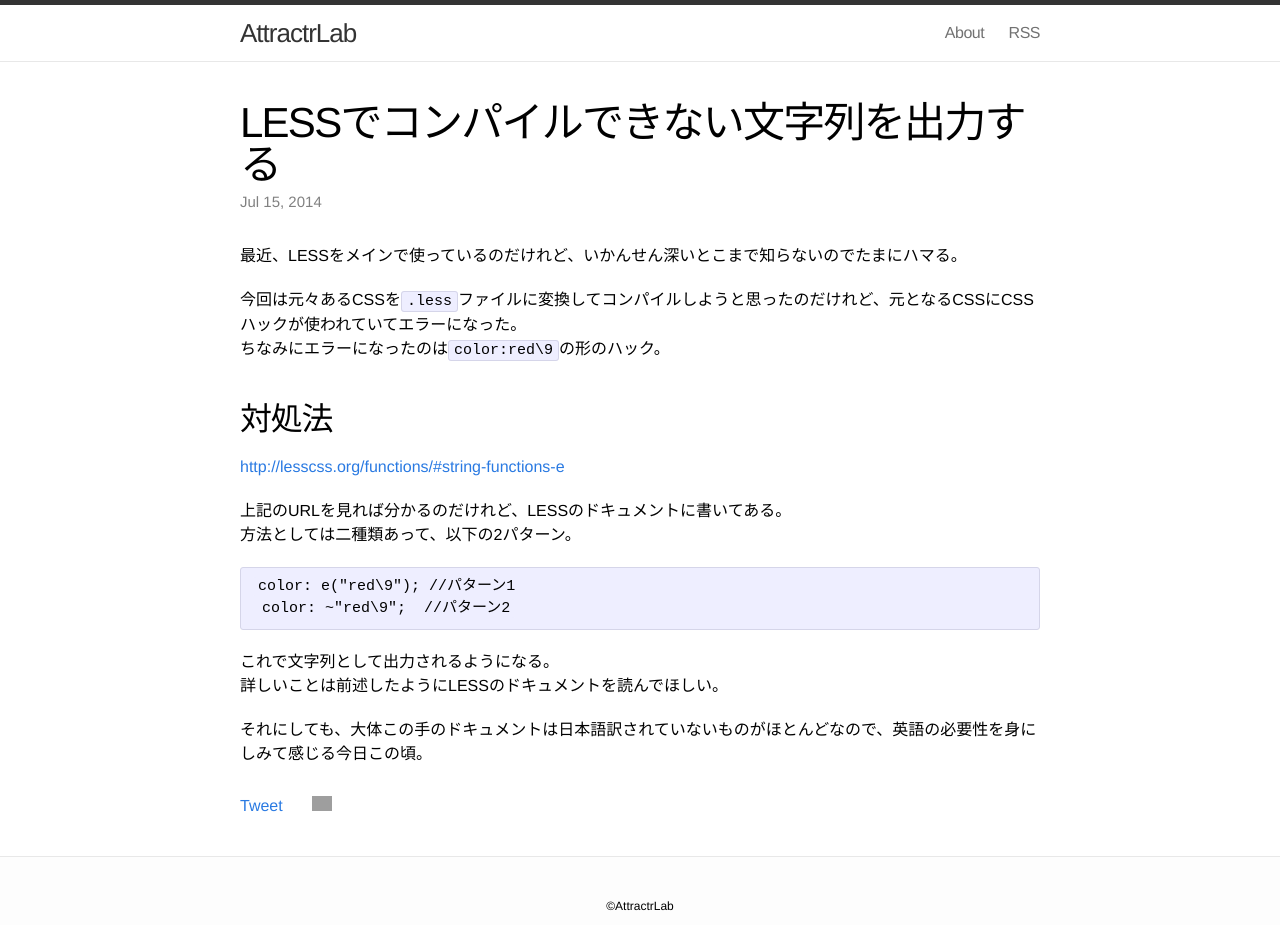
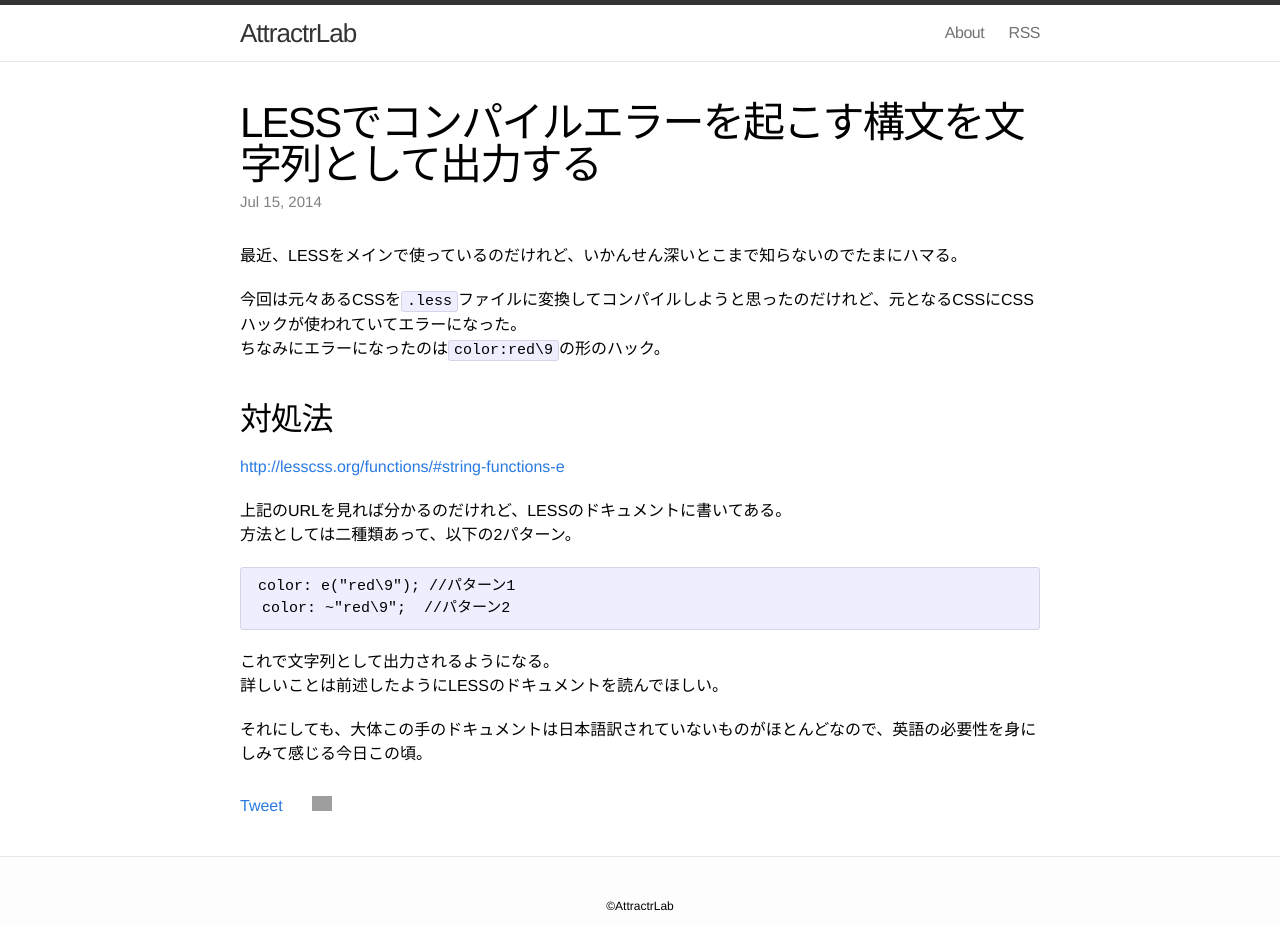
Before and after one commit to nakayuki918/yukinaka.github.io, a Jekyll site: the page built from _posts/2014-07-15-less-css-escaping.markdown, in a window 1280 px wide. Built offline with Jekyll 4.4.1, drawn with Linux system fonts in a browser that asks for light colours; comment, search, counter and statistics services are not loaded; grey boxes are pictures that could not be loaded.

Commit message:
LESSの記事タイトル変更

```diff
--- a/_posts/2014-07-15-less-css-escaping.markdown
+++ b/_posts/2014-07-15-less-css-escaping.markdown
@@ -1,6 +1,6 @@
 ---
 layout: post
-title:  "LESSでコンパイルできない文字列を出力する"
+title:  "LESSでコンパイルエラーを起こす構文を文字列として出力する"
 date:   2014-07-15
 type: post
 ---
```
